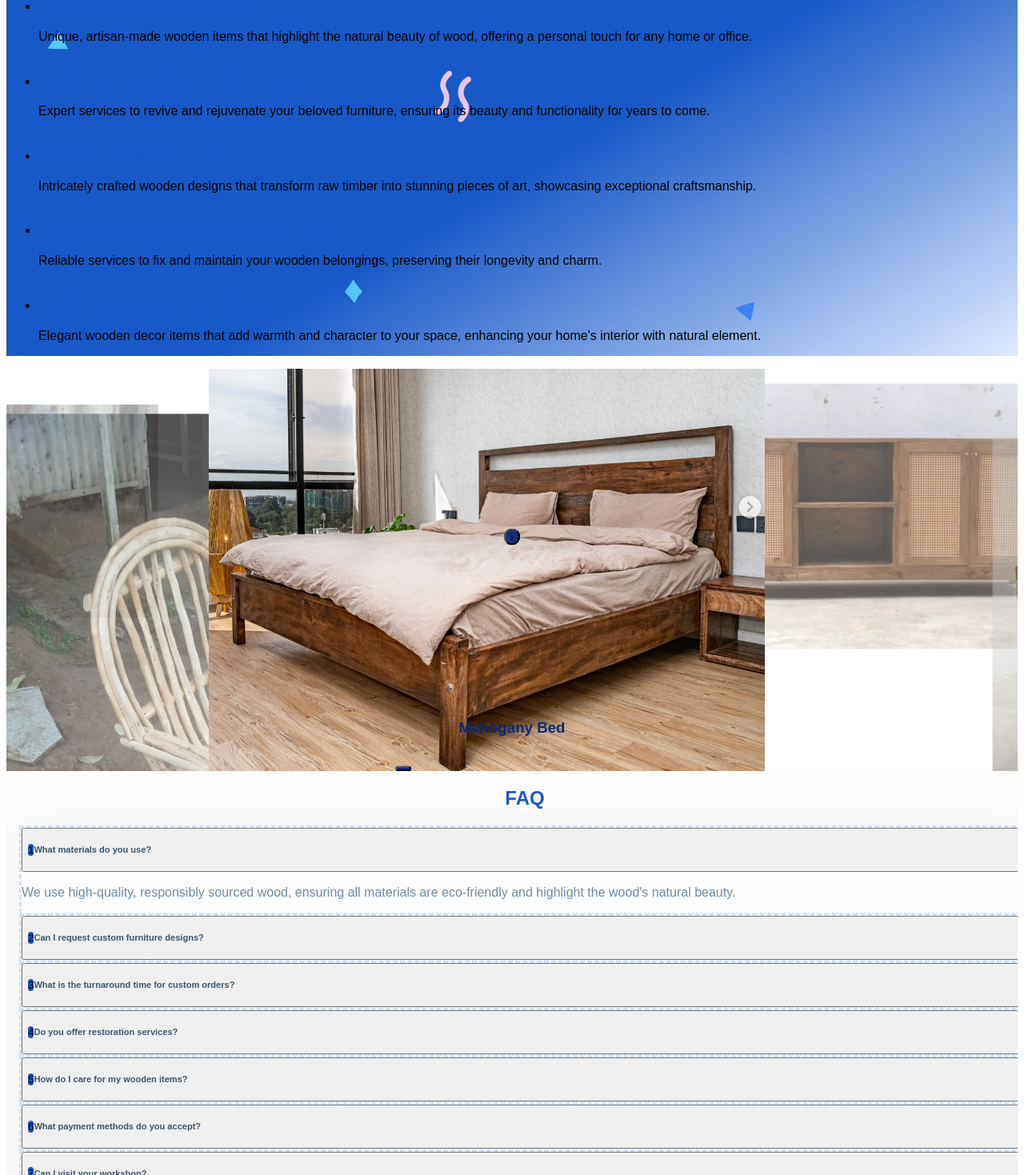
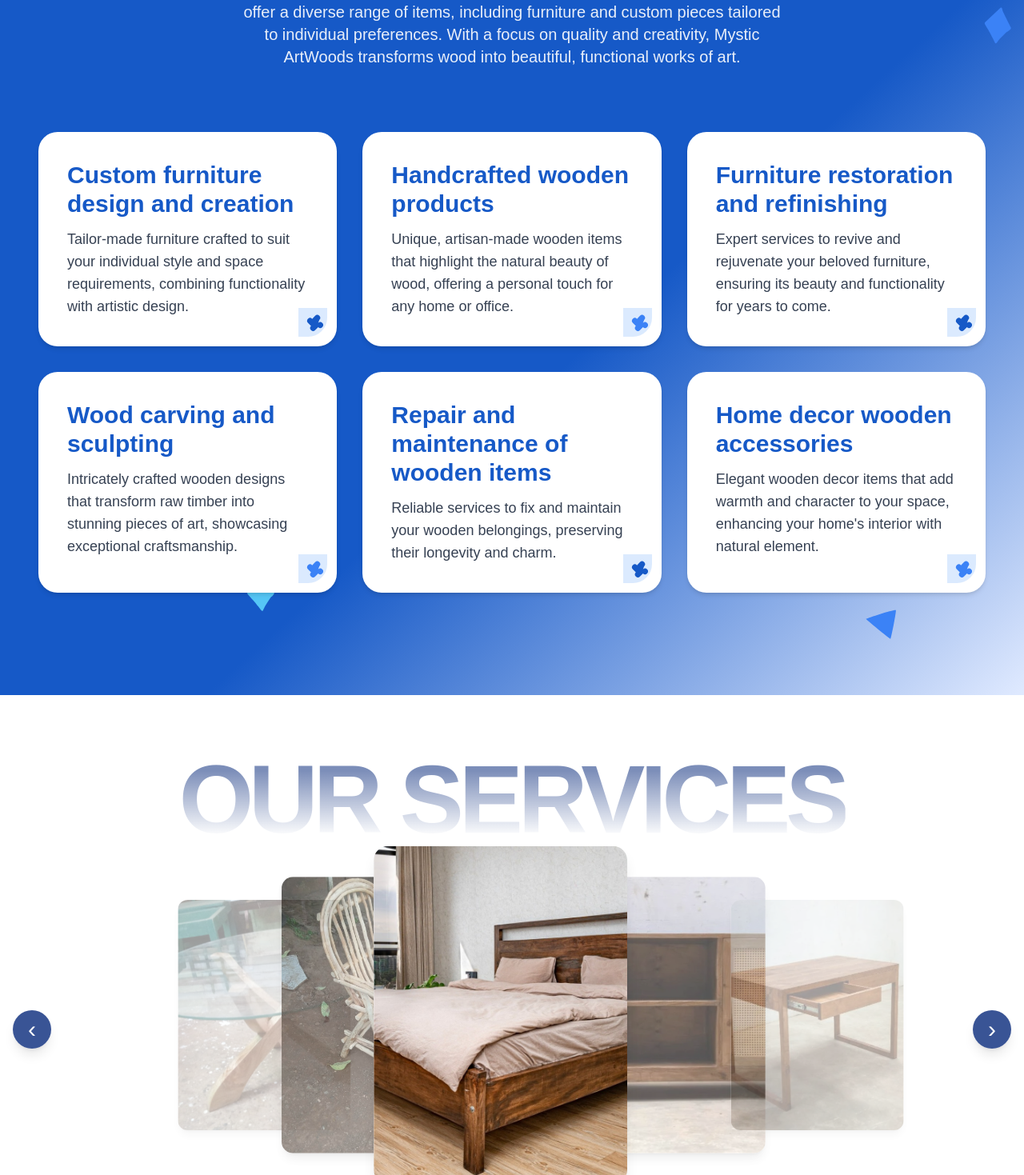
Before and after one commit to immaculatechepkirui/mystic_artwoods, a Next.js app: page / in a window 1280 px wide. Shown: the part 1101-2570 px from the top of the page at 80% size. Built offline with nearby package versions, Linux system fonts and the light colour scheme.

Commit message:
Logo Replace

```diff
--- a/app/globals.css
+++ b/app/globals.css
@@ -1,125 +1,23 @@
-/* stylelint-disable at-rule-no-unknown */
-@tailwind base;
-@tailwind components;
-@tailwind utilities;
-/* stylelint-enable at-rule-no-unknown */
+@import "tailwindcss";
 
-@import url('https://fonts.googleapis.com/css2?family=Nunito:wght@200;300;400;500;600;700;800;900&display=swap');
-
-* {
-  font-family: 'Nunito', sans-serif !important;
+:root {
+  --background: #ffffff;
+  --foreground: #171717;
+  --color-background: var(--background);
+  --color-foreground: var(--foreground);
+  --font-sans: var(--font-geist-sans);
+  --font-mono: var(--font-geist-mono);
 }
 
-html {
-  scroll-behavior: smooth;
-}
-
-/* Mobile Responsiveness */
-@media (max-width: 768px) {
-  body {
-    font-size: 14px;
-  }
-
-  h1 {
-    font-size: 1.75rem !important;
-  }
-
-  h2 {
-    font-size: 1.5rem !important;
-  }
-
-  h3 {
-    font-size: 1.25rem !important;
-  }
-
-  h4, h5, h6 {
-    font-size: 1rem !important;
+@media (prefers-color-scheme: dark) {
+  :root {
+    --background: #0a0a0a;
+    --foreground: #ededed;
   }
 }
 
-@media (max-width: 480px) {
-  body {
-    font-size: 13px;
-  }
-
-  h1 {
-    font-size: 1.5rem !important;
-  }
-
-  h2 {
-    font-size: 1.25rem !important;
-  }
-
-  h3 {
-    font-size: 1rem !important;
-  }
-
-  h4, h5, h6 {
-    font-size: 0.9rem !important;
-  }
+body {
+  background: var(--background);
+  color: var(--foreground);
+  font-family: Arial, Helvetica, sans-serif;
 }
-
-/* Improve spacing on mobile */
-@media (max-width: 768px) {
-  section {
-    padding: 2rem 1rem !important;
-  }
-
-  nav {
-    padding: 1rem !important;
-  }
-}
-
-/* Prevent horizontal scroll */
-body, html {
-  overflow-x: hidden !important;
-}
-
-/* Image responsiveness */
-img {
-  max-width: 100%;
-  height: auto;
-  display: block;
-}
-
-/* Button responsiveness */
-@media (max-width: 640px) {
-  button {
-    padding: 0.75rem 1rem !important;
-    font-size: 0.875rem !important;
-  }
-}
-
-/* Container responsiveness */
-.container {
-  width: 100%;
-  padding: 0 1rem;
-}
-
-@media (min-width: 640px) {
-  .container {
-    max-width: 640px;
-    margin: 0 auto;
-  }
-}
-
-@media (min-width: 768px) {
-  .container {
-    max-width: 768px;
-    margin: 0 auto;
-  }
-}
-
-@media (min-width: 1024px) {
-  .container {
-    max-width: 1024px;
-    margin: 0 auto;
-  }
-}
-
-@media (min-width: 1280px) {
-  .container {
-    max-width: 1280px;
-    margin: 0 auto;
-  }
-}
```
